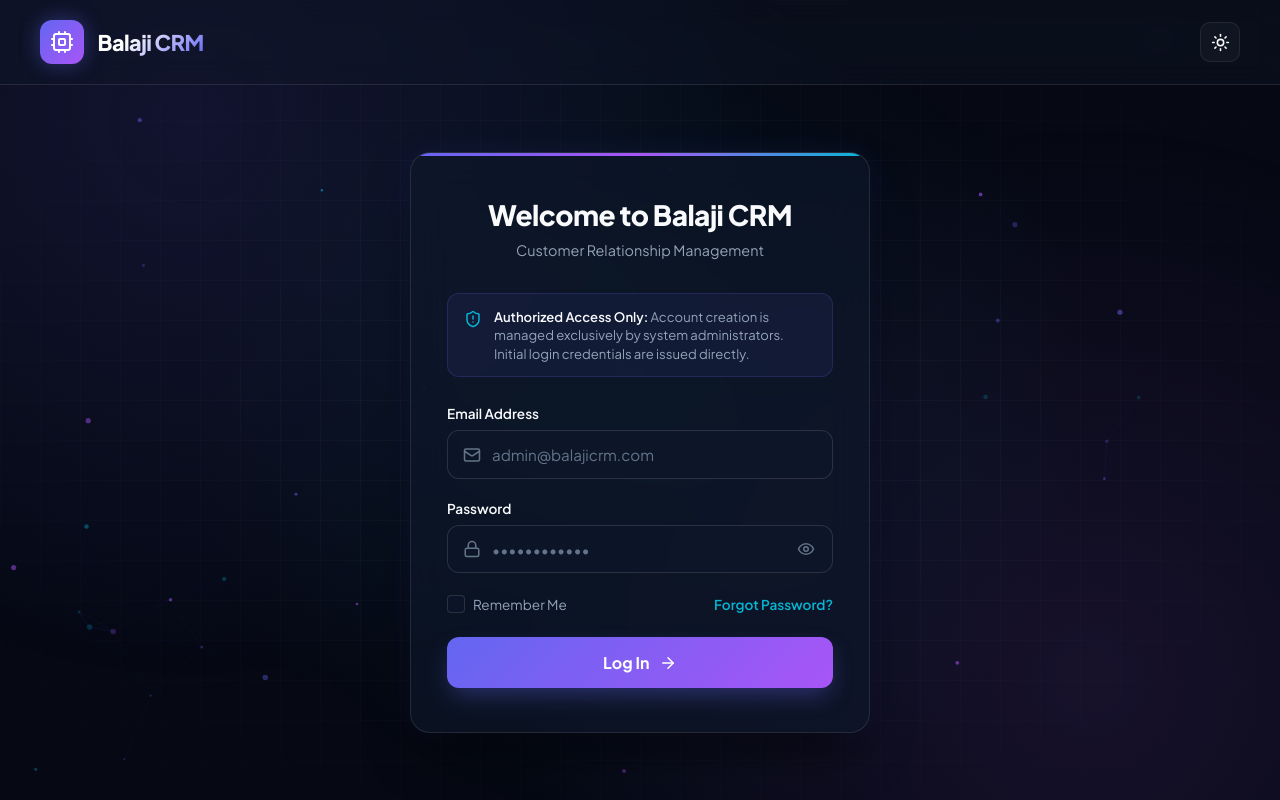
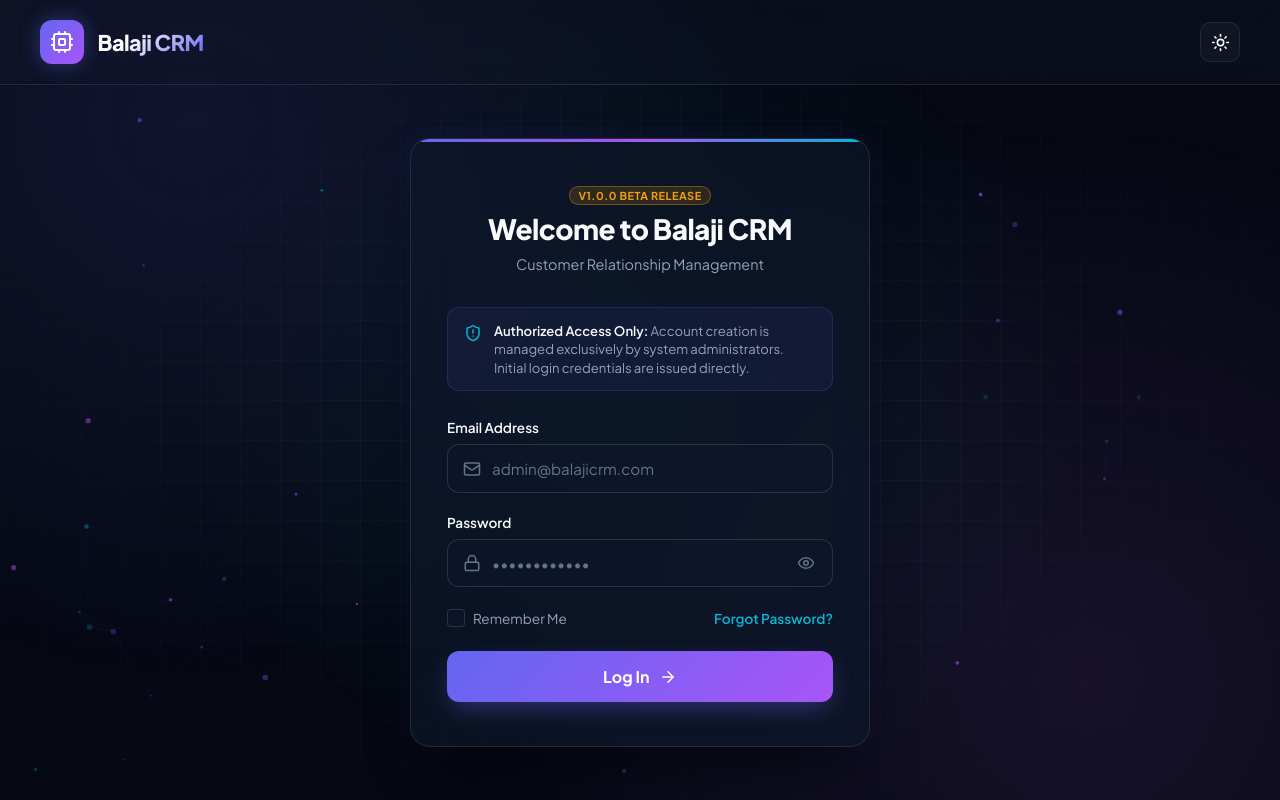
Before and after one commit to RaghavW22/balaji-crm, a React (Vite) app: page / in a window 1280 px wide. Built offline with nearby package versions, Linux system fonts and the light colour scheme; no server answers.

Commit message:
feat: add app beta version badges to header, floating corner, sidebar, and login

```diff
--- a/src/components/CrmDashboard.jsx
+++ b/src/components/CrmDashboard.jsx
@@ -710,6 +710,19 @@ const CrmDashboard = ({ user, theme, toggleTheme, onLogout }) => {
               <Sparkles size={11} style={{ display: 'inline', marginRight: '3px' }} />
               Seller Portal
             </span>
+            <span style={{
+              fontSize: '0.68rem',
+              fontWeight: '700',
+              padding: '2px 8px',
+              borderRadius: '12px',
+              background: 'rgba(245, 158, 11, 0.15)',
+              color: 'var(--accent-amber)',
+              border: '1px solid rgba(245, 158, 11, 0.35)',
+              letterSpacing: '0.3px',
+              textTransform: 'uppercase'
+            }}>
+              v1.0.0 Beta
+            </span>
           </div>
         </div>
 
@@ -896,8 +909,19 @@ const CrmDashboard = ({ user, theme, toggleTheme, onLogout }) => {
             <div style={{ fontSize: '0.85rem', fontWeight: '700', color: 'var(--accent-cyan)', overflow: 'hidden', textOverflow: 'ellipsis', whiteSpace: 'nowrap' }}>
               {user.email}
             </div>
-            <div style={{ fontSize: '0.72rem', color: 'var(--text-secondary)', marginTop: '2px' }}>
-              Seller Account
+            <div style={{ display: 'flex', alignItems: 'center', justifyContent: 'space-between', marginTop: '4px' }}>
+              <span style={{ fontSize: '0.72rem', color: 'var(--text-secondary)' }}>Seller Account</span>
+              <span style={{
+                fontSize: '0.68rem',
+                fontWeight: '700',
+                color: 'var(--accent-amber)',
+                background: 'rgba(245, 158, 11, 0.15)',
+                padding: '1px 6px',
+                borderRadius: '4px',
+                border: '1px solid rgba(245, 158, 11, 0.3)'
+              }}>
+                v1.0.0 Beta
+              </span>
             </div>
           </div>
         </aside>
@@ -2473,6 +2497,30 @@ const CrmDashboard = ({ user, theme, toggleTheme, onLogout }) => {
         user={user}
         onDataCleared={() => setInquiries([])}
       />
+
+      {/* PERSISTENT FLOATING CORNER BETA VERSION BADGE */}
+      <div style={{
+        position: 'fixed',
+        bottom: '12px',
+        right: '16px',
+        zIndex: 900,
+        display: 'flex',
+        alignItems: 'center',
+        gap: '6px',
+        padding: '4px 10px',
+        borderRadius: '20px',
+        background: 'rgba(15, 23, 42, 0.85)',
+        backdropFilter: 'blur(8px)',
+        border: '1px solid rgba(245, 158, 11, 0.35)',
+        color: 'var(--text-secondary)',
+        fontSize: '0.72rem',
+        boxShadow: '0 4px 12px rgba(0, 0, 0, 0.3)',
+        pointerEvents: 'none'
+      }}>
+        <span style={{ width: '6px', height: '6px', borderRadius: '50%', background: '#f59e0b', boxShadow: '0 0 6px #f59e0b' }}></span>
+        <span style={{ color: 'var(--text-primary)', fontWeight: '600' }}>v1.0.0</span>
+        <span style={{ color: 'var(--accent-amber)', fontWeight: '700' }}>(Beta)</span>
+      </div>
     </div>
   );
 };
--- a/src/components/LoginForm.jsx
+++ b/src/components/LoginForm.jsx
@@ -87,7 +87,22 @@ const LoginForm = ({ onLoginSuccess }) => {
           {/* LOGIN VIEW */}
           {viewMode === 'login' && (
             <>
-              <div className="auth-header">
+              <div className="auth-header" style={{ position: 'relative' }}>
+                <div style={{
+                  display: 'inline-block',
+                  marginBottom: '6px',
+                  fontSize: '0.68rem',
+                  fontWeight: '700',
+                  color: 'var(--accent-amber)',
+                  background: 'rgba(245, 158, 11, 0.15)',
+                  border: '1px solid rgba(245, 158, 11, 0.35)',
+                  padding: '2px 8px',
+                  borderRadius: '12px',
+                  textTransform: 'uppercase',
+                  letterSpacing: '0.5px'
+                }}>
+                  v1.0.0 Beta Release
+                </div>
                 <h2 className="auth-title">Welcome to Balaji CRM</h2>
                 <p className="auth-subtitle">Customer Relationship Management</p>
               </div>
```
